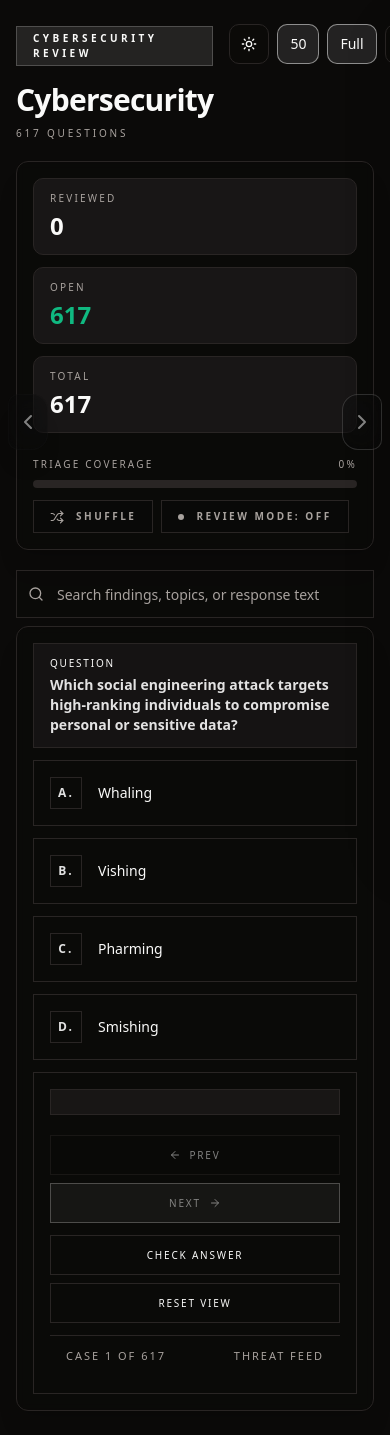
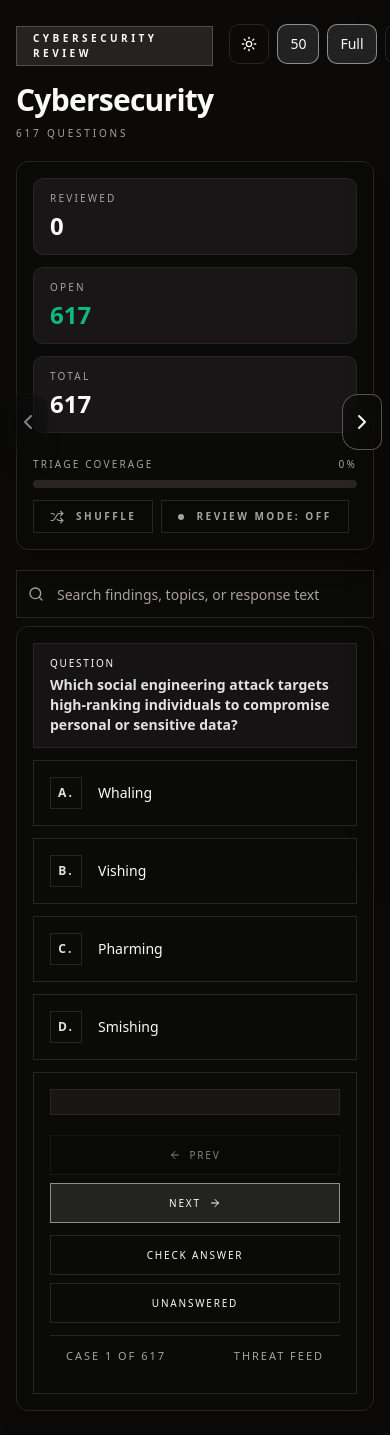
Before and after one commit to JayLao27/its-review, a Next.js app: page / in a window 390 px wide. Built offline with nearby package versions, Linux system fonts and the light colour scheme.

Commit message:
📦 new: add functionality to filter unanswered questions in question app

```diff
--- a/components/question-app.tsx
+++ b/components/question-app.tsx
@@ -178,6 +178,7 @@ export function QuestionApp({ questions }: QuestionAppProps) {
   const [showMobileMenu, setShowMobileMenu] = useState(false);
   const [expandedTopics, setExpandedTopics] = useState<Record<string, boolean>>({ "ITS Cybersecurity Review": true });
   const [topicsVisible, setTopicsVisible] = useState(false);
+  const [showUnanswered, setShowUnanswered] = useState(false);
   const [selectedTopics, setSelectedTopics] = useState<Set<string>>(new Set());
   const topicsList = useMemo(() => {
     const s = new Set<string>();
@@ -229,9 +230,23 @@ export function QuestionApp({ questions }: QuestionAppProps) {
     });
   }, [normalizedQuestions, isShuffled, shuffleSeed]);
 
+  const isQuestionAnswered = (item: any) => {
+    if (revealedIds.has(item.id)) return true;
+    if (item.type === "drag_and_drop") {
+      const targets = dropTargetsByQuestion[item.id] ?? [];
+      const mappings = dragMappingsByQuestion[item.id] ?? {};
+      return targets.length > 0 && targets.every((t: string) => Boolean(mappings[t]));
+    }
+    if (item.type === "msq") {
+      return Array.isArray(selectedAnswers[item.id]) && (selectedAnswers[item.id] as number[]).length > 0;
+    }
+    return selectedAnswers[item.id] !== undefined;
+  };
+
   const filteredQuestions = useMemo(() => {
     const q = query.trim().toLowerCase();
     return processedQuestions.filter((item) => {
+      if (showUnanswered && isQuestionAnswered(item)) return false;
       const hay = [
         item.id,
         ...(item.options ?? []),
@@ -352,8 +367,7 @@ export function QuestionApp({ questions }: QuestionAppProps) {
   );
 
   const goNext = () => {
-    if (!hasAnsweredCurrentQuestion && !reviewMode) return;
-    if (currentQuestion) revealCurrent(currentQuestion.id);
+    if (currentQuestion && hasAnsweredCurrentQuestion) revealCurrent(currentQuestion.id);
     setCurrentIndex((c) =>
       Math.min(c + 1, Math.max(filteredQuestions.length - 1, 0)),
     );
@@ -641,7 +655,7 @@ export function QuestionApp({ questions }: QuestionAppProps) {
                 onClick={goNext}
                 disabled={
                   currentIndex >= filteredQuestions.length - 1 ||
-                  (!hasAnsweredCurrentQuestion && !reviewMode)
+                  false
                 }
               >
                 Next <ArrowRight className="ml-2 h-3 w-3 sm:h-4 sm:w-4" />
@@ -660,10 +674,18 @@ export function QuestionApp({ questions }: QuestionAppProps) {
               <Button
                 type="button"
                 variant="outline"
-                className="rounded-none border-border bg-card/80 text-[10px] sm:text-[11px] uppercase tracking-[0.18em] text-foreground"
-                onClick={resetSession}
+                className={cn(
+                  "rounded-none text-[10px] sm:text-[11px] uppercase tracking-[0.18em]",
+                  showUnanswered
+                    ? "border-primary/50 bg-primary/10 text-primary hover:bg-primary/20 hover:text-primary"
+                    : "border-border bg-card/80 text-foreground"
+                )}
+                onClick={() => {
+                  setShowUnanswered(!showUnanswered);
+                  setCurrentIndex(0);
+                }}
               >
-                Reset view
+                {showUnanswered ? "Show All" : "Unanswered"}
               </Button>
             </div>
 
@@ -775,7 +797,7 @@ export function QuestionApp({ questions }: QuestionAppProps) {
                 onClick={goNext}
                 disabled={
                   currentIndex >= filteredQuestions.length - 1 ||
-                  (!hasAnsweredCurrentQuestion && !reviewMode)
+                  false
                 }
               >
                 Next <ArrowRight className="ml-2 h-3 w-3 sm:h-4 sm:w-4" />
@@ -794,10 +816,18 @@ export function QuestionApp({ questions }: QuestionAppProps) {
               <Button
                 type="button"
                 variant="outline"
-                className="rounded-none border-border bg-card/80 text-[10px] sm:text-[11px] uppercase tracking-[0.18em] text-foreground"
-                onClick={resetSession}
+                className={cn(
+                  "rounded-none text-[10px] sm:text-[11px] uppercase tracking-[0.18em]",
+                  showUnanswered
+                    ? "border-primary/50 bg-primary/10 text-primary hover:bg-primary/20 hover:text-primary"
+                    : "border-border bg-card/80 text-foreground"
+                )}
+                onClick={() => {
+                  setShowUnanswered(!showUnanswered);
+                  setCurrentIndex(0);
+                }}
               >
-                Reset view
+                {showUnanswered ? "Show All" : "Unanswered"}
               </Button>
             </div>
 
@@ -835,7 +865,7 @@ export function QuestionApp({ questions }: QuestionAppProps) {
             onClick={goNext}
             disabled={
               currentIndex >= filteredQuestions.length - 1 ||
-              (!hasAnsweredCurrentQuestion && !reviewMode)
+              false
             }
           >
             Next <ArrowRight className="ml-2 h-3 w-3 sm:h-4 sm:w-4" />
@@ -854,10 +884,18 @@ export function QuestionApp({ questions }: QuestionAppProps) {
           <Button
             type="button"
             variant="outline"
-            className="rounded-none border-border bg-card/80 text-[10px] sm:text-[11px] uppercase tracking-[0.18em] text-foreground"
-            onClick={resetSession}
+            className={cn(
+              "rounded-none text-[10px] sm:text-[11px] uppercase tracking-[0.18em]",
+              showUnanswered
+                ? "border-primary/50 bg-primary/10 text-primary hover:bg-primary/20 hover:text-primary"
+                : "border-border bg-card/80 text-foreground"
+            )}
+            onClick={() => {
+              setShowUnanswered(!showUnanswered);
+              setCurrentIndex(0);
+            }}
           >
-            Reset view
+            {showUnanswered ? "Show All" : "Unanswered"}
           </Button>
         </div>
 
@@ -1204,7 +1242,7 @@ export function QuestionApp({ questions }: QuestionAppProps) {
               onClick={goNext}
               disabled={
                 index >= filteredQuestions.length - 1 ||
-                (!hasAnsweredCurrentQuestion && !reviewMode)
+                false
               }
             >
               Next <ChevronRight className="ml-2 h-3 w-3 sm:h-4 sm:w-4" />
@@ -1223,10 +1261,18 @@ export function QuestionApp({ questions }: QuestionAppProps) {
             <Button
               type="button"
               variant="outline"
-              className="rounded-none border-border bg-card/80 text-[10px] sm:text-[11px] uppercase tracking-[0.18em] text-foreground"
-              onClick={resetSession}
+              className={cn(
+                "rounded-none text-[10px] sm:text-[11px] uppercase tracking-[0.18em]",
+                showUnanswered
+                  ? "border-primary/50 bg-primary/10 text-primary hover:bg-primary/20 hover:text-primary"
+                  : "border-border bg-card/80 text-foreground"
+              )}
+              onClick={() => {
+                setShowUnanswered(!showUnanswered);
+                setCurrentIndex(0);
+              }}
             >
-              Reset view
+              {showUnanswered ? "Show All" : "Unanswered"}
             </Button>
           </div>
 
@@ -1604,7 +1650,7 @@ export function QuestionApp({ questions }: QuestionAppProps) {
                 size="icon"
                 className={cn(
                   "h-14 w-10 rounded-l-2xl border-y border-l border-primary/30 bg-card/60 shadow-[0_0_20px_rgba(var(--primary),0.1)] backdrop-blur-md transition-all active:scale-95",
-                  (!hasAnsweredCurrentQuestion && !reviewMode) ||
+                  false ||
                     currentIndex >= filteredQuestions.length - 1
                     ? "opacity-20 grayscale"
                     : "opacity-100",
@@ -1612,7 +1658,7 @@ export function QuestionApp({ questions }: QuestionAppProps) {
                 onClick={goNext}
                 disabled={
                   currentIndex >= filteredQuestions.length - 1 ||
-                  (!hasAnsweredCurrentQuestion && !reviewMode)
+                  false
                 }
               >
                 <ChevronRight className="h-6 w-6 text-primary" />
```
Also changed, not shown: data/questions.json.
